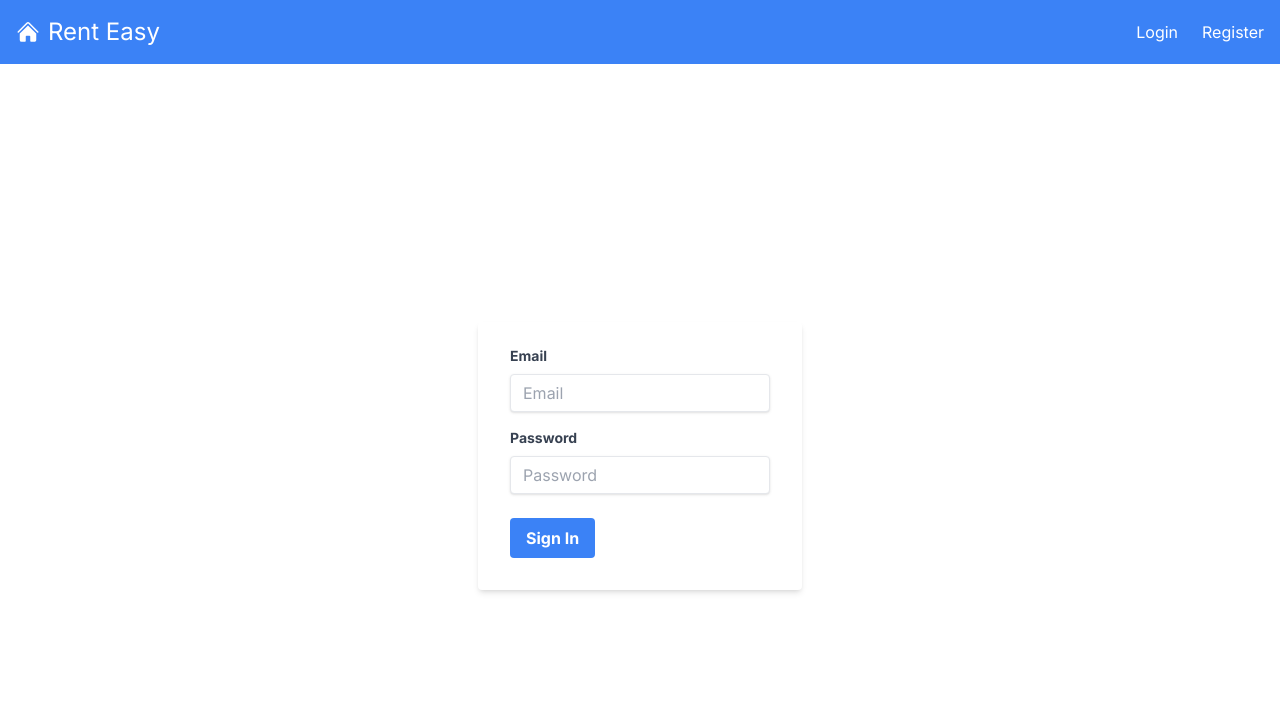
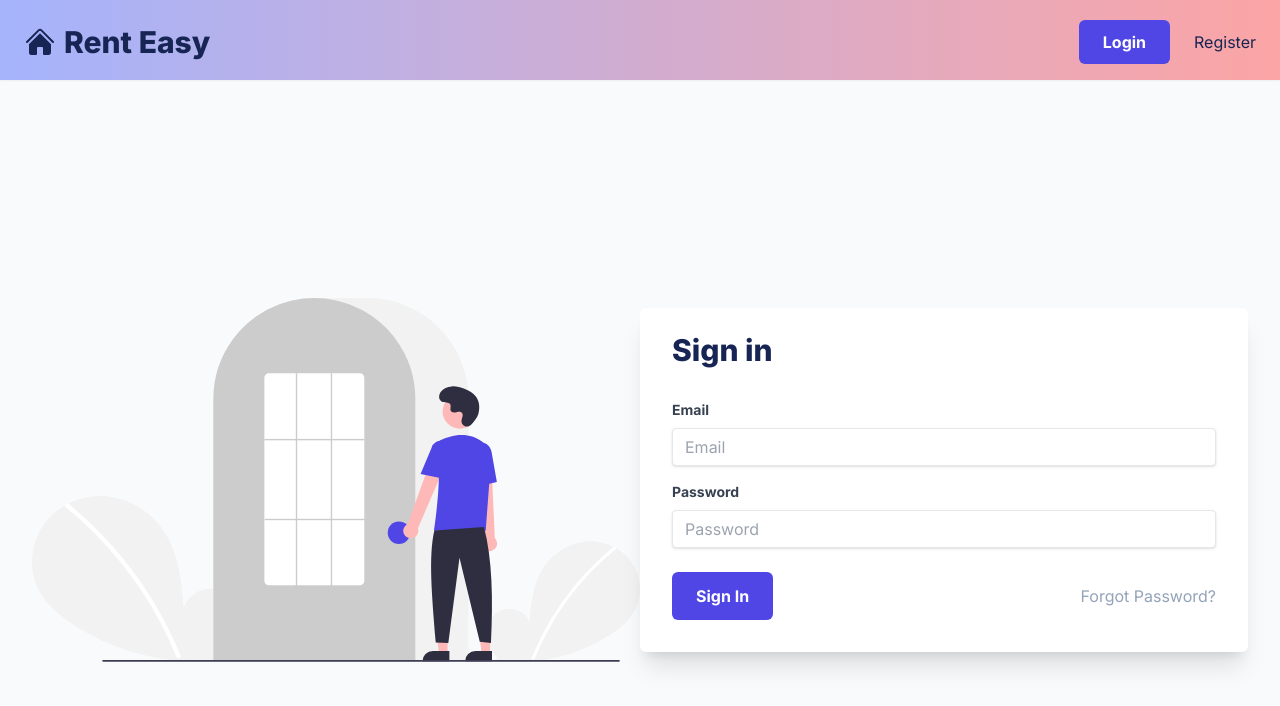
Before and after one commit to alitemel89/rent-easy, a Next.js app in the folder client/: page /login in a window 1280 px wide. Shown: the top 706 px of the page. Built offline with nearby package versions, Linux system fonts and the light colour scheme.

Commit message:
style login page and navbar

```diff
--- a/client/app/components/Navbar.tsx
+++ b/client/app/components/Navbar.tsx
@@ -13,16 +13,15 @@ const Navbar = () => {
     // Add a function to log the user out and clear their data (you may need to implement this in your store)
     logout();
     // Clear the token from localStorage
-    window.location.reload()
+    window.location.reload();
   };
 
-
   return (
-    <nav className="bg-blue-500 p-4">
+    <nav className="p-6 h-20 shadow-sm bg-gradient-to-r from-indigo-300 to-red-300 sticky z-50">
       <div className="container mx-auto flex justify-between items-center">
-        <Link href="/" className="text-white text-2xl flex items-center">
-          <HomeIcon className="w-6 h-6 mr-2" />
-          Rent Easy
+        <Link href="/" className="text-white text-xl flex items-center">
+          <HomeIcon className="w-8 h-8 mr-2 text-blue-950" />
+          <p className="text-blue-950 font-extrabold text-3xl">Rent Easy</p>
         </Link>
 
         <ul className="flex space-x-6">
@@ -50,10 +49,18 @@ const Navbar = () => {
           ) : (
             <>
               <li>
-                <Link href="/login" className="text-white">Login</Link>
+                <Link
+                  href="/login"
+                  className="bg-indigo-600 hover-bg-blue-700 text-white font-bold py-3 px-6
+                  rounded-md focus:outline-none focus:shadow-outline"
+                >
+                  Login
+                </Link>
               </li>
               <li>
-                <Link href="/register" className="text-white">Register</Link>
+                <Link href="/register" className="text-blue-950">
+                  Register
+                </Link>
               </li>
             </>
           )}
--- a/client/app/login/page.tsx
+++ b/client/app/login/page.tsx
@@ -3,6 +3,8 @@
 import { useState } from "react";
 import useAuthStore from "../stores/authStore";
 import { useRouter } from "next/navigation";
+import Image from "next/image"; // Import the next/image component
+import Link from "next/link";
 
 const LoginPage = () => {
   const { loginUser } = useAuthStore();
@@ -23,11 +25,25 @@ const LoginPage = () => {
   };
 
   return (
-    <div className="min-h-screen flex items-center justify-center">
+    <div>
+      <div className="flex items-center bg-slate-50 min-h-screen px-8">
+        <div className="w-1/2">
+          <Image
+            src="/images/login.svg" // Replace with the path to your image
+            alt="Login Image"
+            width="100" // Adjust the width as needed
+            height="100" // Adjust the height as needed
+            className="w-full"
+            unoptimized
+          />
+        </div>
         <form
-        className="bg-white shadow-md rounded px-8 pt-6 pb-8 mb-4"
+          className="w-1/2 bg-white shadow-xl rounded-md px-8 pt-6 pb-8 mx-auto"
           onSubmit={handleSubmit}
         >
+          <h1 className="text-left text-3xl text-blue-950 font-extrabold mb-8">
+            Sign in
+          </h1>
           <div className="mb-4">
             <label
               className="block text-gray-700 text-sm font-bold mb-2"
@@ -66,13 +82,16 @@ const LoginPage = () => {
           </div>
           <div className="flex items-center justify-between">
             <button
-            className="bg-blue-500 hover:bg-blue-700 text-white font-bold py-2 px-4 rounded focus:outline-none focus:shadow-outline"
+              className="bg-indigo-600 hover-bg-blue-700 text-white font-bold
+                  py-3 px-6 rounded-md focus:outline-none focus:shadow-outline"
               type="submit"
             >
               Sign In
             </button>
+            <Link href="/forgot-password" className="text-slate-400 cursor-pointer">Forgot Password?</Link>
           </div>
         </form>
+      </div>
     </div>
   );
 };
```
Also changed, not shown: client/public/images/login.png (added), client/public/images/login.svg (added). Lines whose indentation alone changed are shown as unchanged.
